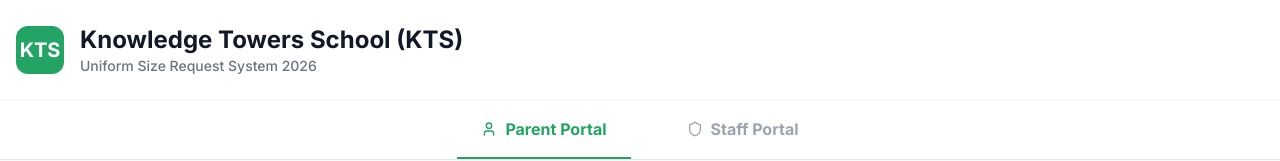
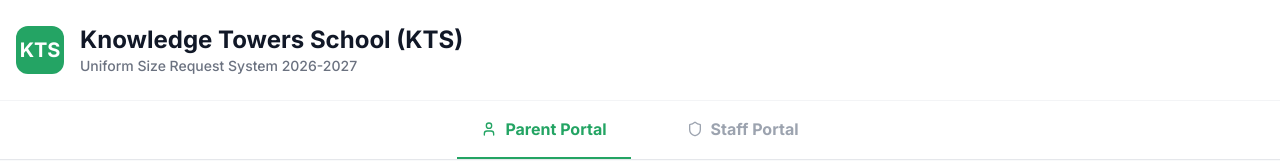
Before and after one commit to adnan1122-adi/KTS-Uniform, a React (Vite) app: page / in a window 1280 px wide. Shown: the top 161 px of the page. Built offline with nearby package versions, Linux system fonts and the light colour scheme; no server answers.

Commit message:
Header.tsx

```diff
--- a/components/Header.tsx
+++ b/components/Header.tsx
@@ -17,7 +17,7 @@ const Header: React.FC = () => {
             <h1 className="text-xl md:text-2xl font-bold text-gray-900 leading-tight">
               {SCHOOL_NAME}
             </h1>
-            <p className="text-gray-500 text-sm font-medium">Uniform Size Request System 2026</p>
+            <p className="text-gray-500 text-sm font-medium">Uniform Size Request System 2026-2027</p>
           </div>
         </div>
       </div>
```
